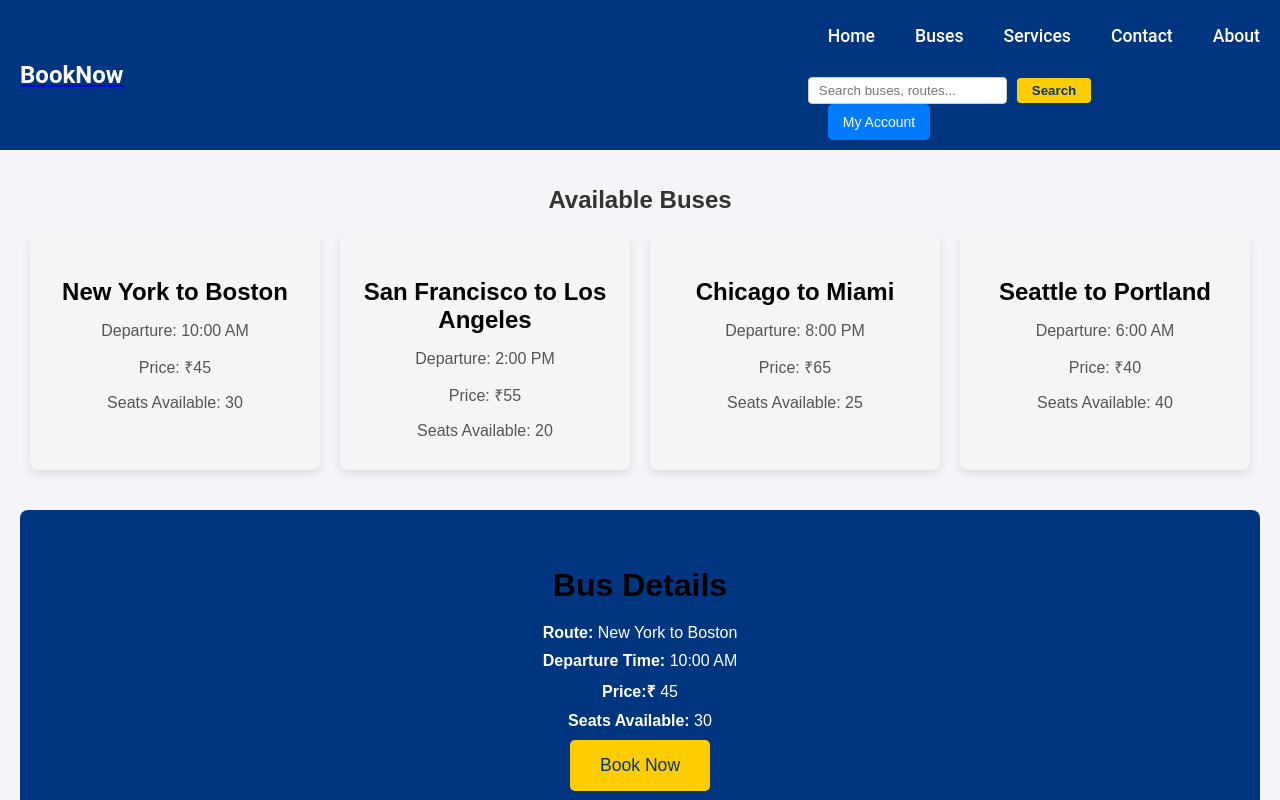
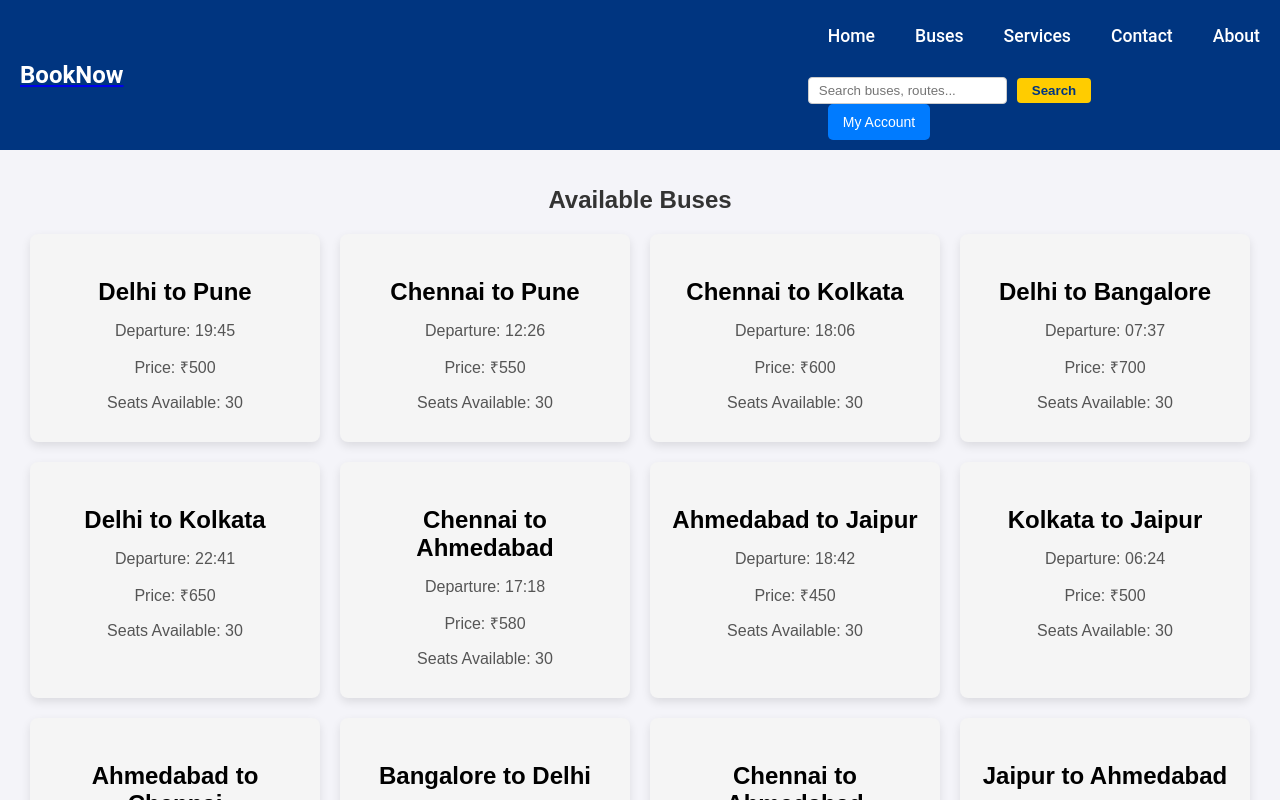
Before and after one commit to Saipradyumnagoud/Bus-booking-portal, a React (Create React App) app in the folder frontend/: page /buses in a window 1280 px wide. Both pictures are taken after a click on the element 175 px from the left and 352 px from the top of the page. Shown: the top 800 px of the page. Built offline with nearby package versions, Linux system fonts and the light colour scheme.

Commit message:
added busses routes

```diff
--- a/frontend/package.json
+++ b/frontend/package.json
@@ -6,6 +6,7 @@
     "axios": "^1.7.9",
     "cra-template": "1.2.0",
     "font-awesome": "^4.7.0",
+    "papaparse": "^5.5.1",
     "react": "^19.0.0",
     "react-dom": "^19.0.0",
     "react-router-dom": "^7.0.2",
--- a/frontend/src/Components/About/About.css
+++ b/frontend/src/Components/About/About.css
@@ -11,6 +11,7 @@ h1 {
   text-align: center;
   font-size: 3rem;
   margin-bottom: 20px;
+  color: #2c2c2c; /* Dark Charcoal */
 }
 
 section {
@@ -20,6 +21,7 @@ section {
 .about-intro p {
   font-size: 1.2rem;
   line-height: 1.6;
+  color: #2c2c2c; /* Dark Charcoal */
 }
 
 .mission,
@@ -35,7 +37,7 @@ section {
 .values h2,
 .history h2 {
   font-size: 2rem;
-  color: #003580;
+  color: #ffcc00; /* Bright Yellow */
   margin-bottom: 15px;
 }
 
@@ -44,6 +46,7 @@ section {
 .history p {
   font-size: 1.1rem;
   line-height: 1.6;
+  color: #2c2c2c; /* Dark Charcoal */
 }
 
 .values ul {
@@ -58,6 +61,7 @@ section {
   text-align: left;
   display: inline-block;
   width: 100%;
+  color: #2c2c2c; /* Dark Charcoal */
 }
 
 .team-members {
@@ -75,12 +79,13 @@ section {
 
 .team-member h3 {
   font-size: 1.5rem;
-  color: #003580;
+  color: #ffcc00; /* Bright Yellow */
   margin-bottom: 10px;
 }
 
 .team-member p {
   font-size: 1rem;
+  color: #2c2c2c; /* Dark Charcoal */
 }
 
 .team-member p strong {
--- a/frontend/src/Components/Busses/Buses.jsx
+++ b/frontend/src/Components/Busses/Buses.jsx
@@ -1,17 +1,42 @@
-import React, { useState } from "react";
+import React, { useState, useEffect } from "react";
 import { useNavigate } from "react-router-dom";
+import Papa from "papaparse";
 import "./Buses.css";
 
 const Buses = () => {
+  const [buses, setBuses] = useState([]);
   const [selectedBus, setSelectedBus] = useState(null);
   const navigate = useNavigate();
 
-  const buses = [
-    { id: 1, route: "New York to Boston", time: "10:00 AM", price: "45", seatsAvailable: 30 },
-    { id: 2, route: "San Francisco to Los Angeles", time: "2:00 PM", price: "55", seatsAvailable: 20 },
-    { id: 3, route: "Chicago to Miami", time: "8:00 PM", price: "65", seatsAvailable: 25 },
-    { id: 4, route: "Seattle to Portland", time: "6:00 AM", price: "40", seatsAvailable: 40 },
-  ];
+  useEffect(() => {
+    // Fetch and parse the CSV file
+    fetch("/Bus_Schedule.csv") // Ensure the file is in the 'public' folder
+      .then((response) => response.text())
+      .then((data) => {
+        Papa.parse(data, {
+          header: true,
+          skipEmptyLines: true,
+          complete: (result) => {
+            const filteredBuses = result.data.filter((bus) => {
+              if (!bus["Start Time"]) return false; // Skip if Start Time is missing
+              try {
+                const currentTime = new Date();
+                const busTime = new Date(
+                  `2025-01-22T${bus["Start Time"].trim()}`
+                ); // Format the Start Time
+                return busTime > currentTime; // Only include future buses
+              } catch (error) {
+                console.error("Error parsing time:", error);
+                return false;
+              }
+            });
+            setBuses(filteredBuses);
+          },
+          error: (error) => console.error("Error parsing CSV:", error),
+        });
+      })
+      .catch((error) => console.error("Error fetching CSV:", error));
+  }, []);
 
   const handleSelectBus = (bus) => setSelectedBus(bus);
 
@@ -29,26 +54,36 @@ const Buses = () => {
     <div className="buses-container">
       <h1>Available Buses</h1>
       <div className="bus-list">
-        {buses.map((bus) => (
+        {buses.map((bus, index) => (
           <div
-            key={bus.id}
+            key={index}
             className="bus-card"
             onClick={() => handleSelectBus(bus)}
           >
-            <h3>{bus.route}</h3>
-            <p>Departure: {bus.time}</p>
-            <p>Price: ₹{bus.price}</p>
-            <p>Seats Available: {bus.seatsAvailable}</p>
+            <h3>{`${bus["Start Location"]} to ${bus["End Location"]}`}</h3>
+            <p>Departure: {bus["Start Time"]}</p>
+            <p>Price: ₹{bus.price || "N/A"}</p>
+            {/* {bus.seatsAvailable || "N/A"} */}
+            <p>Seats Available: 30 </p>
           </div>
         ))}
       </div>
       {selectedBus && (
         <div className="bus-details">
           <h2>Bus Details</h2>
-          <p><strong>Route:</strong> {selectedBus.route}</p>
-          <p><strong>Departure Time:</strong> {selectedBus.time}</p>
-          <p><strong>Price:₹</strong> {selectedBus.price}</p>
-          <p><strong>Seats Available:</strong> {selectedBus.seatsAvailable}</p>
+          <p>
+            <strong>Route:</strong>{" "}
+            {`${selectedBus["Start Location"]} to ${selectedBus["End Location"]}`}
+          </p>
+          <p>
+            <strong>Departure Time:</strong> {selectedBus["Start Time"]}
+          </p>
+          <p>
+            <strong>Price:</strong> ₹{selectedBus.price || "N/A"}
+          </p>
+          <p>
+            <strong>Seats Available:</strong> {selectedBus.seatsAvailable || "N/A"}
+          </p>
           <button className="cta-button" onClick={handleBookNow}>
             Book Now
           </button>
--- a/frontend/src/Components/Home/Home.css
+++ b/frontend/src/Components/Home/Home.css
@@ -1,17 +1,21 @@
-body{
-  color: #000;
+/* General Styles */
+body {
+  color: #2c2c2c; /* Muted Teal */
 }
+
 .home-container {
   font-family: Arial, sans-serif;
-    color: black;
+  color: #2c2c2c; /* Muted Teal */
   padding: 20px;
 }
+
 .heading {
-    color: black;
+  color: #2c2c2c; /* Muted Teal */
 }
+
 .hero {
   text-align: center;
-    background-color: #003580;
+  background-color: #e27d60; /* Terracotta Red */
   padding: 60px 20px;
   border-radius: 8px;
   margin-bottom: 40px;
@@ -20,17 +24,18 @@ body{
 .h1 {
   font-size: 3rem;
   margin-bottom: 20px;
-    color: #f5f5f5;
+  color: #f1e6d6; /* Light Beige */
 }
 
 .hero p {
   font-size: 1.2rem;
   margin-bottom: 30px;
+  color: #f1e6d6; /* Light Beige */
 }
 
 .cta-button {
-    background-color: #ffcc00;
-    color: #003580;
+  background-color: #4a6d7c; /* Muted Teal */
+  color: #f1e6d6; /* Light Beige */
   padding: 15px 30px;
   font-size: 1.1rem;
   border: none;
@@ -40,7 +45,7 @@ body{
 }
 
 .cta-button:hover {
-    background-color: #e6b800;
+  background-color: #3a5b66; /* Darker Muted Teal */
 }
 
 .features {
@@ -51,6 +56,7 @@ body{
 .features h2 {
   font-size: 2.5rem;
   margin-bottom: 30px;
+  color: #2c2c2c; /* Muted Teal */
 }
 
 .feature-cards {
@@ -60,7 +66,7 @@ body{
 }
 
 .feature-card {
-    background-color: #f5f5f5;
+  background-color: #f1e6d6; /* Light Beige */
   padding: 30px;
   border-radius: 8px;
   width: 250px;
@@ -71,14 +77,16 @@ body{
 .feature-card h3 {
   font-size: 1.5rem;
   margin-bottom: 15px;
+  color: #4a6d7c; /* Muted Teal */
 }
 
 .feature-card p {
   font-size: 1rem;
+  color: #2c2c2c; /* Muted Teal */
 }
 
 .testimonials {
-    background-color: #f9f9f9;
+  background-color: #f9f9f9; /* Light Beige */
   padding: 40px 20px;
   text-align: center;
   margin-bottom: 60px;
@@ -87,6 +95,7 @@ body{
 .testimonials h2 {
   font-size: 2.5rem;
   margin-bottom: 30px;
+  color: #e27d60; /* Terracotta Red */
 }
 
 .testimonial-cards {
@@ -107,18 +116,18 @@ body{
   font-style: italic;
   font-size: 1.1rem;
   margin-bottom: 15px;
+  color: #2c2c2c; /* Muted Teal */
 }
 
 .testimonial-card h4 {
   font-size: 1rem;
   font-weight: bold;
-    color: #003580;
+  color: #4a6d7c; /* Muted Teal */
 }
 
 .cta {
   text-align: center;
-    background-color: #003580;
-
+  background-color: #4a6d7c; /* Muted Teal */
   padding: 40px 20px;
   border-radius: 8px;
 }
@@ -126,12 +135,12 @@ body{
 .cta h2 {
   font-size: 2.5rem;
   margin-bottom: 20px;
-    color: #000;
+  color: #f1e6d6; /* Light Beige */
 }
 
 .cta-button {
-    background-color: #ffcc00;
-    color: #003580;
+  background-color: #e27d60; /* Terracotta Red */
+  color: #f1e6d6; /* Light Beige */
   padding: 15px 30px;
   font-size: 1.1rem;
   border: none;
@@ -141,5 +150,5 @@ body{
 }
 
 .cta-button:hover {
-    background-color: #e6b800;
+  background-color: #c56f5e; /* Darker Terracotta Red */
 }
--- a/frontend/src/Components/Navbar/Navbar.css
+++ b/frontend/src/Components/Navbar/Navbar.css
@@ -1,4 +1,4 @@
-/* General Navbar Styles */
+/* General Styles */
 .navbar {
   display: flex;
   justify-content: space-between;
@@ -128,7 +128,6 @@
 @media (max-width: 768px) {
   .navbar {
     flex-wrap: wrap;
-    justify-content: space-between;
   }
 
   .navbar-left {
```
Also changed, not shown: frontend/public/Bus_Schedule.csv (added), 1 other file (tests, documents, lock files or other folders). Lines whose indentation alone changed are shown as unchanged.
